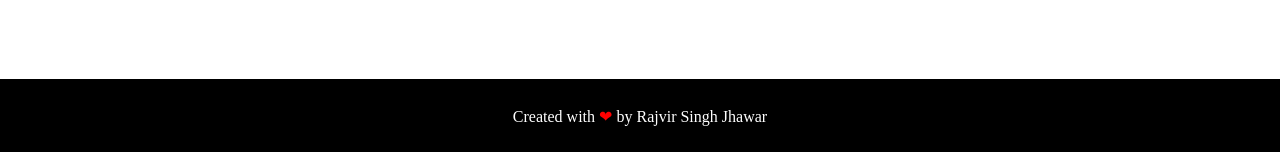
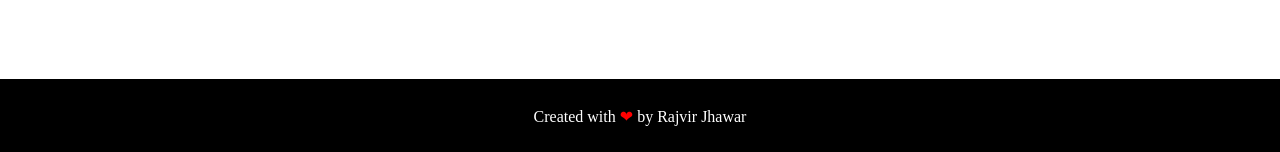
Before and after one commit to murraco/jekyll-theme-minimal-resume, a Jekyll site: the page built from index.html, in a window 1280 px wide. Shown: the part 1522-1674 px from the top of the page. Built offline with Jekyll 4.4.1, drawn with Linux system fonts in a browser that asks for light colours; some web fonts are replaced.

Commit message:
Updated medium link updated footer name

```diff
--- a/_includes/footer.html
+++ b/_includes/footer.html
@@ -1,6 +1,6 @@
 <footer class="footer">
     <!-- <p>&copy; {{ site.username }}</p> -->
-    <p>Created with <span class="love">❤</span> by <a href="https://github.com/zro00">Rajvir Singh Jhawar</a></p>
+    <p>Created with <span class="love">❤</span> by <a href="https://github.com/zro00">Rajvir Jhawar</a></p>
 </footer>
 <script src="//cdn.jsdelivr.net/particles.js/2.0.0/particles.min.js"></script>
 <script src="{{ '/assets/js/sweet-scroll.min.js' | prepend: site.baseurl }}"></script>
--- a/_includes/header.html
+++ b/_includes/header.html
@@ -8,7 +8,7 @@
         <a aria-label="Send email" href="mailto:rajvir.jhawar@gmail.com"><i class="icon fa fa-envelope"></i></a>
         <a aria-label="My LinkedIn" target="_blank" href="https://www.linkedin.com/in/rajvir-jhawar"><i class="icon fa fa-linkedin-square" aria-hidden="true"></i></a>
         <a aria-label="My Github" target="_blank" href="https://github.com/zro00"><i class="icon fa fa-github-alt" aria-hidden="true"></i></a>
-        <a aria-label="My Medium" target="_blank" href="https://medium.com/rajvir.jhawar"><i class="icon fa fa-medium fa-5x" aria-hidden="true"></i></a>
+        <a aria-label="My Medium" target="_blank" href="https://medium.com/@rajvir.jhawar"><i class="icon fa fa-medium fa-5x" aria-hidden="true"></i></a>
       </div>
       <div class="header-links">
         <!-- <a class="link" href="#about" data-scroll>About Me</a> -->
```
